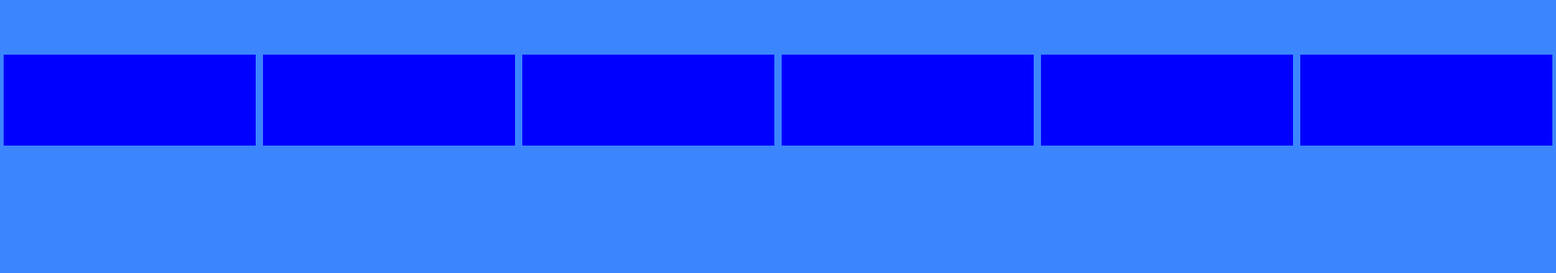
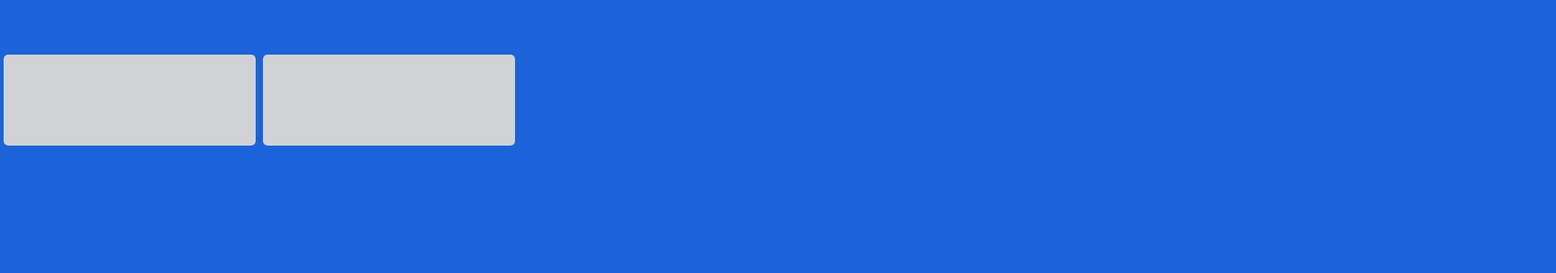
Before and after one commit to erikhoj/vue-trello, a Vue app: page / in a window 1280 px wide. Shown: the top 300 px of the page at 91% size, 1710 px wide, since content can reach past the window. Built offline with nearby package versions, Linux system fonts and the light colour scheme; the HTML template or start-up script is replaced by a standard one.

Commit message:
using vuex now

```diff
--- a/package.json
+++ b/package.json
@@ -9,7 +9,8 @@
   },
   "dependencies": {
     "core-js": "^2.6.5",
-    "vue": "^2.6.10"
+    "vue": "^2.6.10",
+    "vuex": "^3.1.1"
   },
   "devDependencies": {
     "@vue/cli-plugin-babel": "^3.9.0",
--- a/src/App.vue
+++ b/src/App.vue
@@ -18,7 +18,7 @@ export default {
 <style>
 body {
   margin: 0;
-  background-color: #3b86ff;
+  background-color: #1a63d9;
 }
 
 #app {
--- a/src/components/CardList.vue
+++ b/src/components/CardList.vue
@@ -14,8 +14,10 @@ export default {
     display: inline-block;
     margin-left: 4px;
     margin-right: 4px;
-    background-color: blue;
+    background-color: #d0d2d6;
     height: 100px;
     width: 277px;
+    border-radius: 5px;
+    max-height: 100%;
   }
 </style>
--- a/src/components/CardLists.vue
+++ b/src/components/CardLists.vue
@@ -1,22 +1,21 @@
 <template>
   <div id="card-lists">
-    <card-list />
-    <card-list />
-    <card-list />
-    <card-list />
-    <card-list />
-    <card-list />
+    <card-list v-for="list in lists" v-bind:key="list.id" />
   </div>
 </template>
 
 <script>
 import CardList from './CardList.vue';
+import { mapState } from 'vuex';
 
 export default {
   name: 'card-lists',
   components: {
     CardList,
   },
+  computed: mapState({
+    lists: state => state.card.lists,
+  }),
 }
 </script>
 
--- a/src/main.js
+++ b/src/main.js
@@ -1,8 +1,10 @@
 import Vue from 'vue'
 import App from './App.vue'
+import store from './store';
 
 Vue.config.productionTip = false
 
 new Vue({
+  store,
   render: h => h(App),
 }).$mount('#app')
--- /dev/null
+++ b/src/store/card.module.js
@@ -0,0 +1,31 @@
+let nextListId = 0;
+let nextCardId = 0;
+
+const state = {
+  lists: [
+    {
+      name: 'list 1',
+      cards: [
+        {
+          text: 'card 1',
+          id: nextCardId++,
+        },
+      ],
+      id: nextListId++,
+    },
+    {
+      name: 'list 2',
+      cards: [
+        {
+          text: 'card 1',
+          id: nextCardId++,
+        },
+      ],
+      id: nextListId++,
+    },
+  ],
+};
+
+export default {
+  state,
+};
--- /dev/null
+++ b/src/store/index.js
@@ -0,0 +1,12 @@
+import Vue from 'vue';
+import Vuex from 'vuex';
+
+import card from './card.module';
+
+Vue.use(Vuex);
+
+export default new Vuex.Store({
+  modules: {
+    card,
+  },
+});
```
Also changed, not shown: src/store/action-types.js (added), 1 other file (tests, documents, lock files or other folders).
